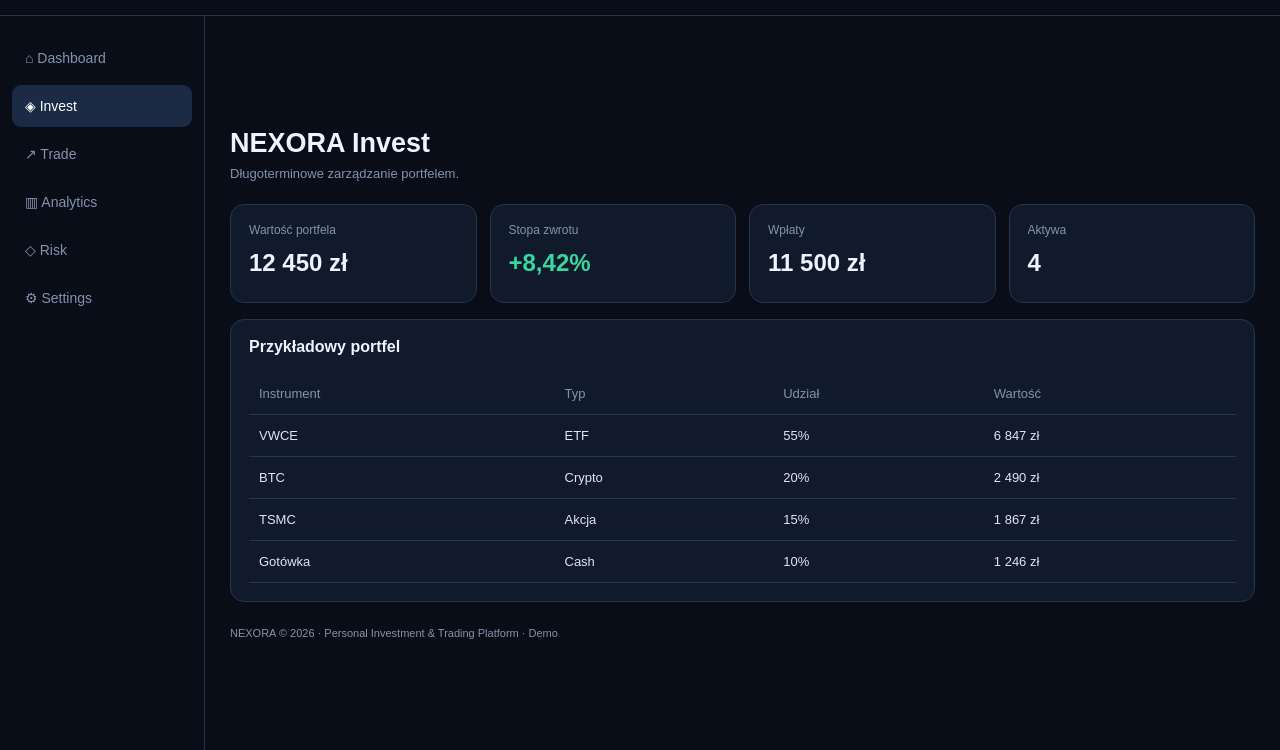
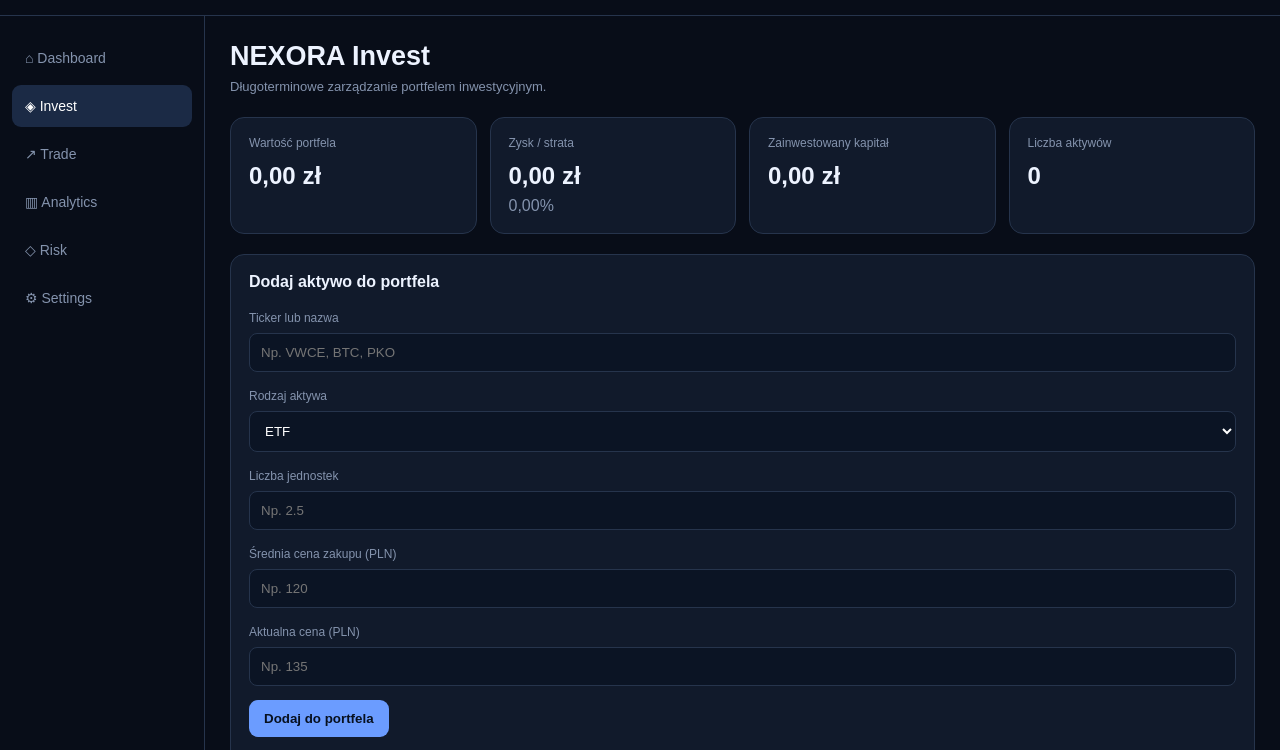
Before and after one commit to 78zy9gd5wd-dev/nexora, a plain HTML site: page index.html in a window 1280 px wide. Both pictures are taken after a click on the button "◈ Invest". Shown: the part 49-799 px from the top of the page. Drawn offline with Linux system fonts and the light colour scheme.

Commit message:
Update index.html

```diff
--- a/index.html
+++ b/index.html
@@ -72,23 +72,88 @@ footer{color:var(--muted);font-size:11px;margin-top:25px}
 </section>
 
 <section class="page" id="invest">
-<h1>NEXORA Invest</h1><div class="sub">Długoterminowe zarządzanie portfelem.</div>
+<h1>NEXORA Invest</h1>
+<div class="sub">Długoterminowe zarządzanie portfelem inwestycyjnym.</div>
+
 <div class="grid">
-<div class="card"><div class="label">Wartość portfela</div><div class="value">12 450 zł</div></div>
-<div class="card"><div class="label">Stopa zwrotu</div><div class="value positive">+8,42%</div></div>
-<div class="card"><div class="label">Wpłaty</div><div class="value">11 500 zł</div></div>
-<div class="card"><div class="label">Aktywa</div><div class="value">4</div></div>
+  <div class="card">
+    <div class="label">Wartość portfela</div>
+    <div class="value" id="inv-total">0,00 zł</div>
+  </div>
+  <div class="card">
+    <div class="label">Zysk / strata</div>
+    <div class="value" id="inv-profit">0,00 zł</div>
+    <div class="muted" id="inv-percent">0,00%</div>
+  </div>
+  <div class="card">
+    <div class="label">Zainwestowany kapitał</div>
+    <div class="value" id="inv-cost">0,00 zł</div>
+  </div>
+  <div class="card">
+    <div class="label">Liczba aktywów</div>
+    <div class="value" id="inv-count">0</div>
+  </div>
 </div>
-<div class="card"><h2>Przykładowy portfel</h2><table>
-<tr><th>Instrument</th><th>Typ</th><th>Udział</th><th>Wartość</th></tr>
-<tr><td>VWCE</td><td>ETF</td><td>55%</td><td>6 847 zł</td></tr>
-<tr><td>BTC</td><td>Crypto</td><td>20%</td><td>2 490 zł</td></tr>
-<tr><td>TSMC</td><td>Akcja</td><td>15%</td><td>1 867 zł</td></tr>
-<tr><td>Gotówka</td><td>Cash</td><td>10%</td><td>1 246 zł</td></tr>
-</table></div>
+
+<div class="card section">
+  <h2>Dodaj aktywo do portfela</h2>
+  <form id="inv-form">
+    <label class="label">Ticker lub nazwa</label>
+    <input id="inv-name" placeholder="Np. VWCE, BTC, PKO" required maxlength="30">
+
+    <label class="label">Rodzaj aktywa</label>
+    <select id="inv-type">
+      <option>ETF</option>
+      <option>Akcja</option>
+      <option>Kryptowaluta</option>
+      <option>Gotówka</option>
+      <option>Inne</option>
+    </select>
+
+    <label class="label">Liczba jednostek</label>
+    <input id="inv-units" type="number" min="0.00000001" step="any" placeholder="Np. 2.5" required>
+
+    <label class="label">Średnia cena zakupu (PLN)</label>
+    <input id="inv-buy" type="number" min="0" step="any" placeholder="Np. 120" required>
+
+    <label class="label">Aktualna cena (PLN)</label>
+    <input id="inv-current" type="number" min="0" step="any" placeholder="Np. 135" required>
+
+    <button class="action" type="submit">Dodaj do portfela</button>
+  </form>
+  <p class="muted">Ceny wpisujesz ręcznie. Notowania na żywo dodamy w kolejnym etapie.</p>
+</div>
+
+<div class="card section">
+  <div class="row">
+    <h2>Moje aktywa</h2>
+    <button class="action" type="button" id="inv-export">Eksport CSV</button>
+  </div>
+  <div style="overflow-x:auto">
+    <table>
+      <thead>
+        <tr>
+          <th>Aktywo</th>
+          <th>Typ</th>
+          <th>Jednostki</th>
+          <th>Kupno</th>
+          <th>Aktualna cena</th>
+          <th>Wartość</th>
+          <th>Wynik</th>
+          <th>Akcje</th>
+        </tr>
+      </thead>
+      <tbody id="inv-rows">
+        <tr><td colspan="8">Brak aktywów.</td></tr>
+      </tbody>
+    </table>
+  </div>
+</div>
+
+<div class="notice">
+Portfel zapisuje się lokalnie w przeglądarce na tym urządzeniu. Nie jest jeszcze synchronizowany z chmurą ani połączony z XTB.
+</div>
 </section>
-
-<section class="page" id="trade">
 <h1>NEXORA Trade</h1><div class="sub">Analiza aktywnych okazji rynkowych.</div>
 <div class="notice">Tryb demonstracyjny. Poniższe sygnały są przykładowe, nie są aktualnymi rekomendacjami ani danymi rynkowymi.</div>
 <div class="card"><div class="row"><h2>Skaner rynku</h2><span class="tag warn">DEMO</span></div>
```
